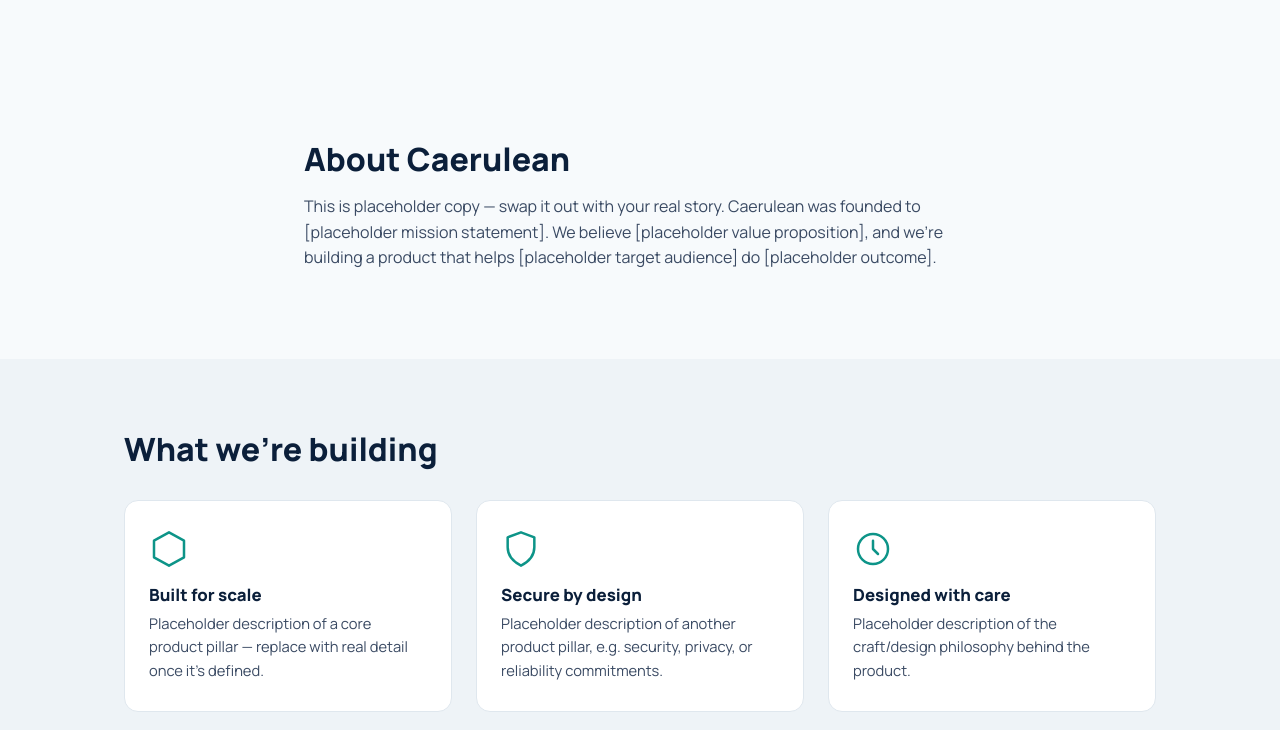
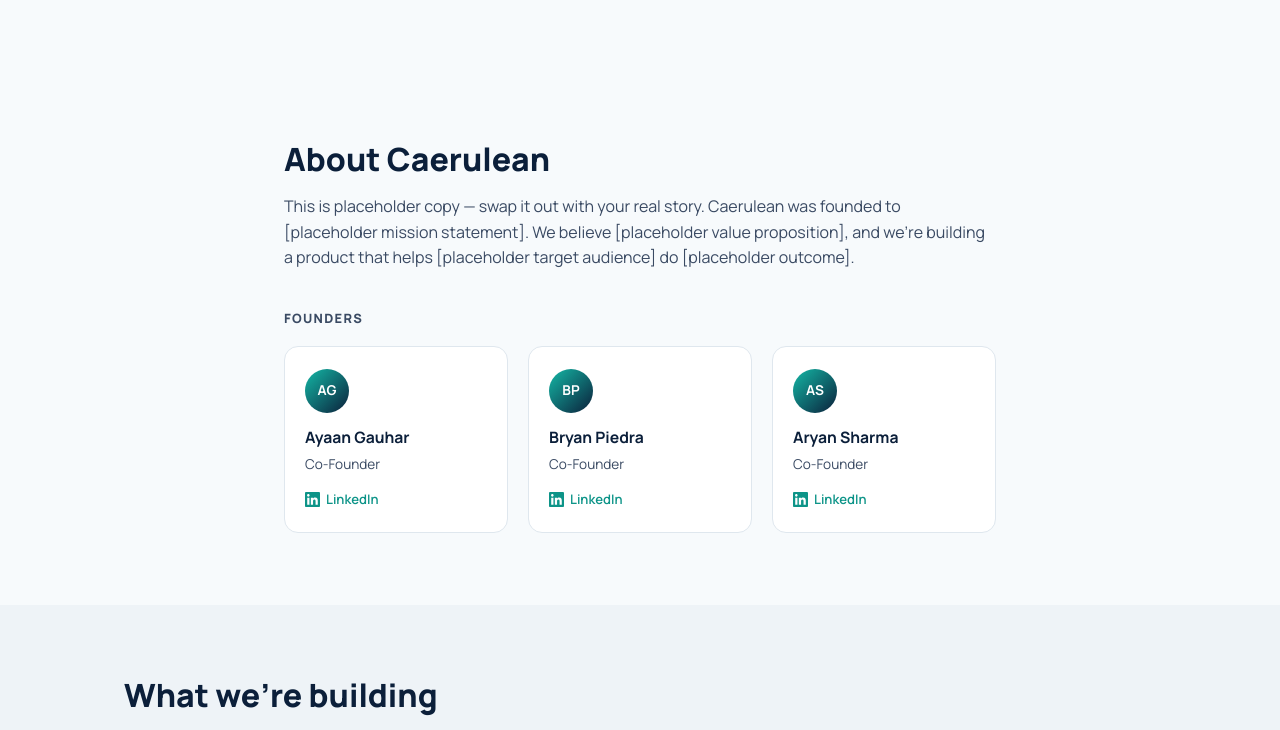
Before and after one commit to AGM2004/Caerulean, a plain HTML site: page index.html in a window 1280 px wide. Shown: the part 507-1237 px from the top of the page. Drawn offline with Linux system fonts and the light colour scheme.

Commit message:
Add founders with LinkedIn links to About section
Co-Authored-By: Claude Sonnet 5 <noreply@anthropic.com>

```diff
--- a/css/styles.css
+++ b/css/styles.css
@@ -220,7 +220,85 @@ a {
 }
 
 .about .container {
-  max-width: 720px;
+  max-width: 760px;
+}
+
+.founders {
+  margin-top: 40px;
+}
+
+.founders h3 {
+  font-size: 0.8rem;
+  text-transform: uppercase;
+  letter-spacing: 0.1em;
+  color: var(--ink-soft);
+  margin-bottom: 20px;
+}
+
+.founder-grid {
+  display: grid;
+  grid-template-columns: repeat(3, 1fr);
+  gap: 20px;
+}
+
+.founder-card {
+  display: flex;
+  flex-direction: column;
+  align-items: flex-start;
+  gap: 4px;
+  background: var(--card);
+  border: 1px solid var(--border);
+  border-radius: var(--radius);
+  padding: 22px 20px;
+  text-decoration: none;
+  color: inherit;
+  transition: border-color 0.15s ease, transform 0.15s ease;
+}
+
+.founder-card:hover {
+  border-color: var(--teal-dark);
+  transform: translateY(-2px);
+}
+
+.founder-avatar {
+  width: 44px;
+  height: 44px;
+  border-radius: 50%;
+  display: flex;
+  align-items: center;
+  justify-content: center;
+  background: linear-gradient(135deg, var(--teal) 0%, var(--ink) 100%);
+  color: #fff;
+  font-weight: 700;
+  font-size: 0.85rem;
+  margin-bottom: 8px;
+}
+
+.founder-name {
+  font-weight: 700;
+  font-size: 0.98rem;
+  color: var(--ink);
+}
+
+.founder-role {
+  font-size: 0.85rem;
+  color: var(--ink-soft);
+  margin-bottom: 10px;
+}
+
+.founder-linkedin {
+  display: inline-flex;
+  align-items: center;
+  gap: 6px;
+  font-size: 0.82rem;
+  font-weight: 600;
+  color: var(--teal-dark);
+}
+
+.founder-linkedin svg {
+  width: 15px;
+  height: 15px;
+  fill: currentColor;
 }
 
 /* Features */
@@ -330,6 +408,10 @@ a {
   .feature-grid {
     grid-template-columns: 1fr;
   }
+
+  .founder-grid {
+    grid-template-columns: 1fr;
+  }
 }
 
 @media (max-width: 640px) {
--- a/index.html
+++ b/index.html
@@ -55,6 +55,39 @@
           we're building a product that helps [placeholder target audience] do [placeholder
           outcome].
         </p>
+
+        <div class="founders">
+          <h3>Founders</h3>
+          <div class="founder-grid">
+            <a class="founder-card" href="https://www.linkedin.com/in/ayaan-gauhar" target="_blank" rel="noopener noreferrer">
+              <span class="founder-avatar">AG</span>
+              <span class="founder-name">Ayaan Gauhar</span>
+              <span class="founder-role">Co-Founder</span>
+              <span class="founder-linkedin">
+                <svg viewBox="0 0 24 24" aria-hidden="true"><path d="M20.447 20.452h-3.554v-5.569c0-1.328-.027-3.037-1.852-3.037-1.853 0-2.136 1.445-2.136 2.939v5.667H9.351V9h3.414v1.561h.046c.477-.9 1.637-1.85 3.37-1.85 3.601 0 4.267 2.37 4.267 5.455v6.286zM5.337 7.433c-1.144 0-2.063-.926-2.063-2.065 0-1.138.92-2.063 2.063-2.063 1.14 0 2.064.925 2.064 2.063 0 1.139-.925 2.065-2.064 2.065zm1.782 13.019H3.555V9h3.564v11.452zM22.225 0H1.771C.792 0 0 .774 0 1.729v20.542C0 23.227.792 24 1.771 24h20.451C23.2 24 24 23.227 24 22.271V1.729C24 .774 23.2 0 22.222 0h.003z"/></svg>
+                LinkedIn
+              </span>
+            </a>
+            <a class="founder-card" href="https://www.linkedin.com/in/bryan-piedra/" target="_blank" rel="noopener noreferrer">
+              <span class="founder-avatar">BP</span>
+              <span class="founder-name">Bryan Piedra</span>
+              <span class="founder-role">Co-Founder</span>
+              <span class="founder-linkedin">
+                <svg viewBox="0 0 24 24" aria-hidden="true"><path d="M20.447 20.452h-3.554v-5.569c0-1.328-.027-3.037-1.852-3.037-1.853 0-2.136 1.445-2.136 2.939v5.667H9.351V9h3.414v1.561h.046c.477-.9 1.637-1.85 3.37-1.85 3.601 0 4.267 2.37 4.267 5.455v6.286zM5.337 7.433c-1.144 0-2.063-.926-2.063-2.065 0-1.138.92-2.063 2.063-2.063 1.14 0 2.064.925 2.064 2.063 0 1.139-.925 2.065-2.064 2.065zm1.782 13.019H3.555V9h3.564v11.452zM22.225 0H1.771C.792 0 0 .774 0 1.729v20.542C0 23.227.792 24 1.771 24h20.451C23.2 24 24 23.227 24 22.271V1.729C24 .774 23.2 0 22.222 0h.003z"/></svg>
+                LinkedIn
+              </span>
+            </a>
+            <a class="founder-card" href="https://www.linkedin.com/in/aryan-sharma-b89b9b242/" target="_blank" rel="noopener noreferrer">
+              <span class="founder-avatar">AS</span>
+              <span class="founder-name">Aryan Sharma</span>
+              <span class="founder-role">Co-Founder</span>
+              <span class="founder-linkedin">
+                <svg viewBox="0 0 24 24" aria-hidden="true"><path d="M20.447 20.452h-3.554v-5.569c0-1.328-.027-3.037-1.852-3.037-1.853 0-2.136 1.445-2.136 2.939v5.667H9.351V9h3.414v1.561h.046c.477-.9 1.637-1.85 3.37-1.85 3.601 0 4.267 2.37 4.267 5.455v6.286zM5.337 7.433c-1.144 0-2.063-.926-2.063-2.065 0-1.138.92-2.063 2.063-2.063 1.14 0 2.064.925 2.064 2.063 0 1.139-.925 2.065-2.064 2.065zm1.782 13.019H3.555V9h3.564v11.452zM22.225 0H1.771C.792 0 0 .774 0 1.729v20.542C0 23.227.792 24 1.771 24h20.451C23.2 24 24 23.227 24 22.271V1.729C24 .774 23.2 0 22.222 0h.003z"/></svg>
+                LinkedIn
+              </span>
+            </a>
+          </div>
+        </div>
       </div>
     </section>
 
```
